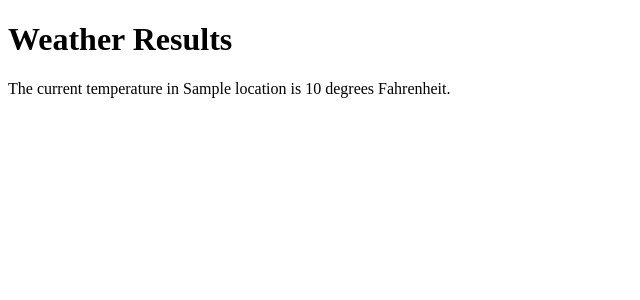
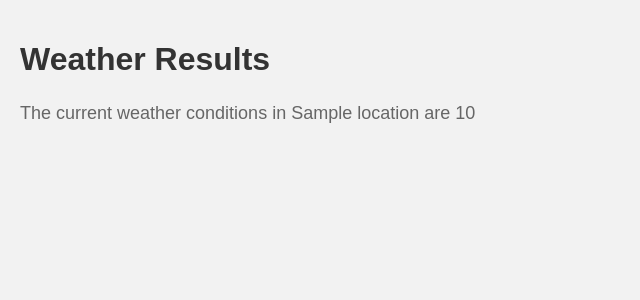
Before and after one commit to ethandonahue/DetailCast, a Flask app: template templates/result.html in a window 1280 px wide. Shown: the top 300 px of the page, without its empty margins (0-640 px from the left). Run offline with Flask 3, Linux system fonts and the light colour scheme; the template is opened without the code that fills it: most values are stand-ins (such as "Sample title", 1, 10 or a date in 2020).

Commit message:
Updated results page

```diff
--- a/templates/result.html
+++ b/templates/result.html
@@ -2,9 +2,27 @@
 <html>
   <head>
     <title>Weather Results</title>
+    <style>
+      body {
+        font-family: Arial, sans-serif;
+        background-color: #f2f2f2;
+        margin: 0;
+        padding: 20px;
+      }
+
+      h1 {
+        color: #333333;
+      }
+
+      p {
+        color: #666666;
+        font-size: 18px;
+        line-height: 1.5;
+      }
+    </style>
   </head>
   <body>
     <h1>Weather Results</h1>
-    <p>The current temperature in {{ location }} is {{ temperature }} degrees Fahrenheit.</p>
+    <p>The current weather conditions in <span id="location">{{ location }}</span> are <span id="temperature">{{ temperature }}</span></p>
   </body>
 </html>
```
Also changed, not shown: weather.py (+19 -48 lines).
